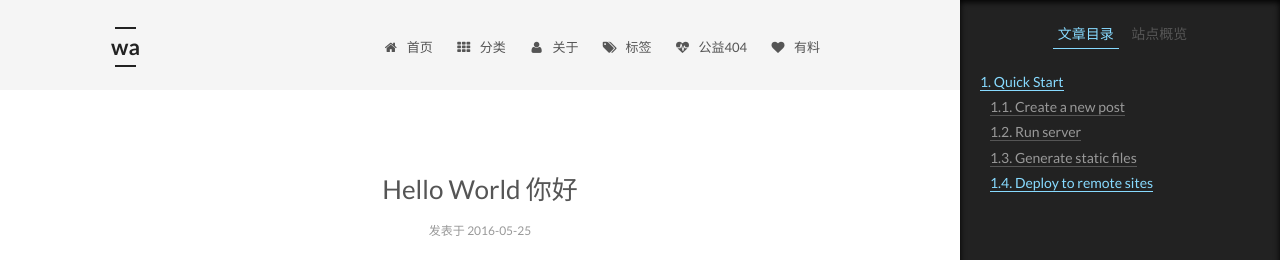
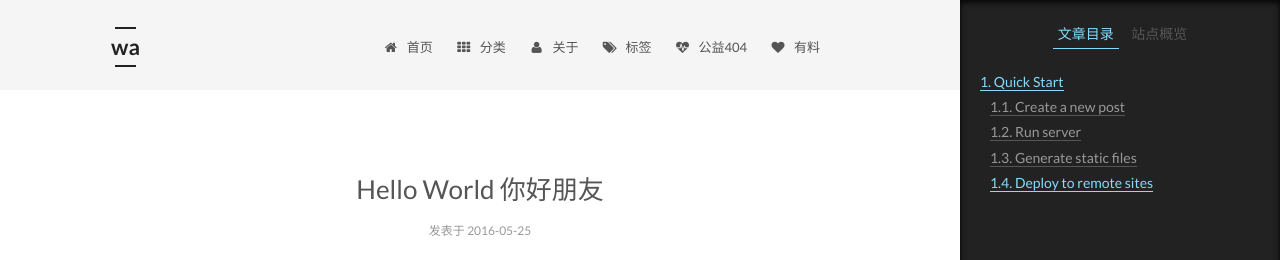
Before and after one commit to sjf7664/sjf7664.github.io, a plain HTML site: page 2016/05/25/hello-world/index.html in a window 1280 px wide. Shown: the top 260 px of the page. Drawn offline with Linux system fonts and the light colour scheme.

Commit message:
Update index.html

```diff
--- a/2016/05/25/hello-world/index.html
+++ b/2016/05/25/hello-world/index.html
@@ -264,7 +264,7 @@ Quick">
 
 
 
-                Hello World 你好
+                Hello World 你好朋友
 
 
           </h1>
```
